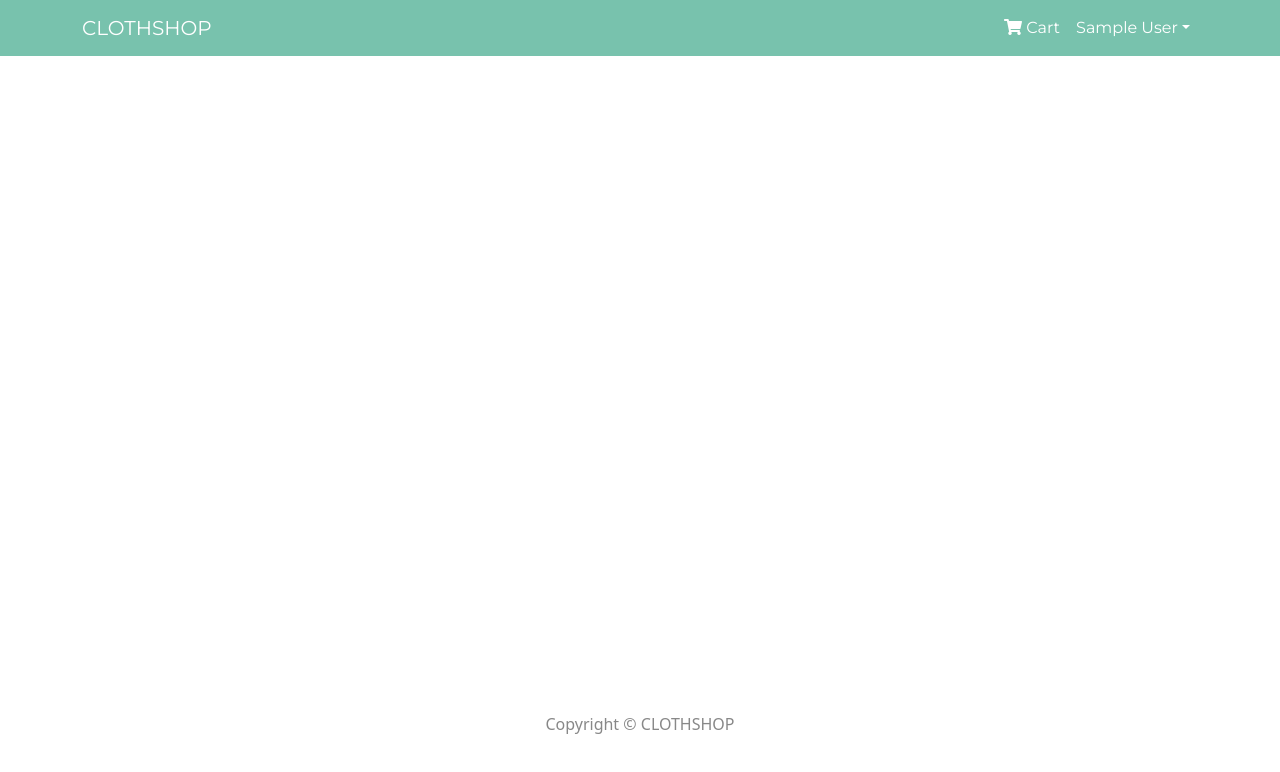
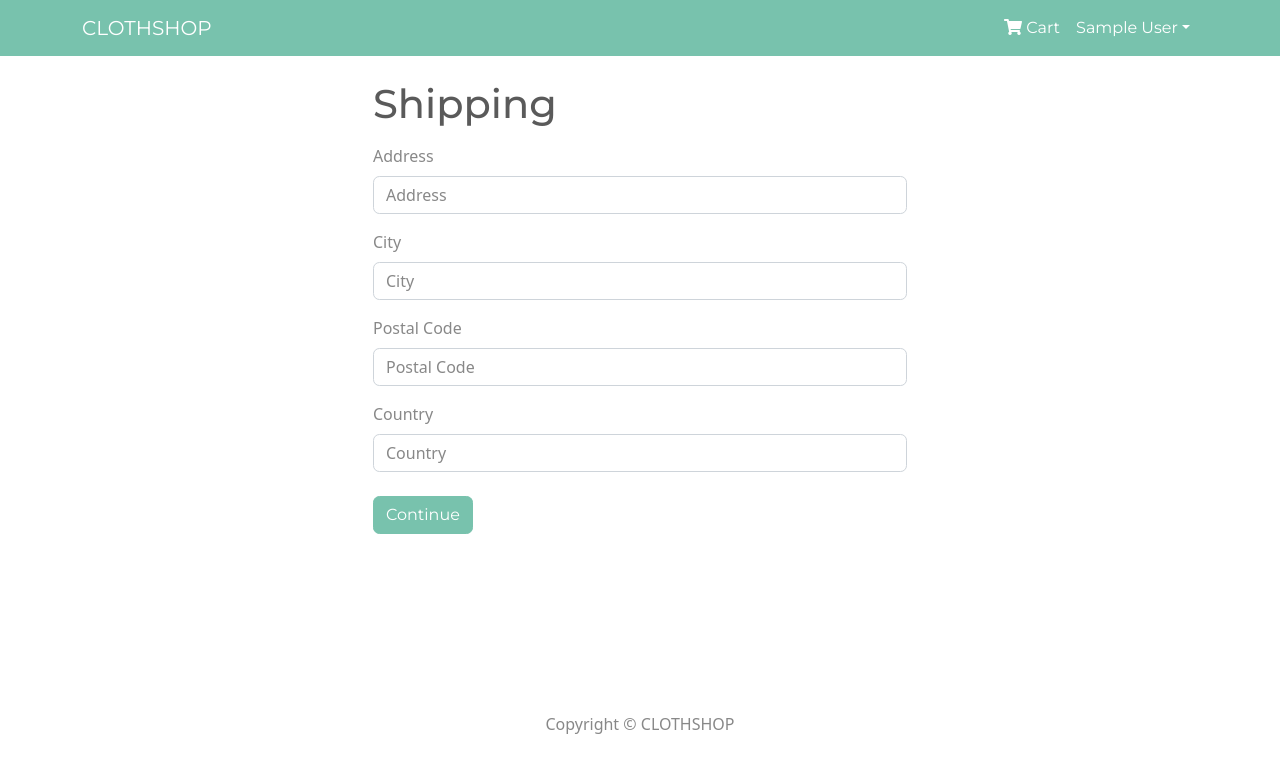
Before and after one commit to saidMounaim/cloth-shop, a React (Create React App) app in the folder frontend/: page /shipping in a window 1280 px wide. Shown: the top 772 px of the page. Built offline with nearby package versions, Linux system fonts and the light colour scheme; sample sign-in values are in the browser's storage.

Commit message:
Add Shipping Screen

```diff
--- a/frontend/src/App.js
+++ b/frontend/src/App.js
@@ -9,6 +9,7 @@
 import RegisterScreen from "./screens/RegisterScreen";
 import ProfileScreen from "./screens/ProfileScreen";
 import ProtectedRoute from "./components/ProtectedRoute";
+import ShippingScreen from "./screens/ShippingScreen";
 
 const App = () => {
   return (
@@ -25,6 +26,9 @@
             <Route path="/profile" element={<ProtectedRoute />}>
               <Route path="/profile" element={<ProfileScreen />} />
             </Route>
+            <Route path="/shipping" element={<ProtectedRoute />}>
+              <Route path="/shipping" element={<ShippingScreen />} />
+            </Route>
           </Routes>
         </Container>
       </main>
--- a/frontend/src/screens/CartScreen.js
+++ b/frontend/src/screens/CartScreen.js
@@ -1,4 +1,4 @@
-import React, { useEffect } from "react";
+import React from "react";
 import {
   ListGroup,
   Row,
@@ -9,13 +9,18 @@
   Card,
 } from "react-bootstrap";
 import { useSelector, useDispatch } from "react-redux";
-import { Link } from "react-router-dom";
+import { Link, useNavigate } from "react-router-dom";
 import Message from "../components/Message";
 import { addToCart, removeFromCart } from "../redux/actions/cartActions";
 
 const CartScreen = () => {
+  let navigate = useNavigate();
   const dispatch = useDispatch();
   const cartItems = useSelector((state) => state.cart.cartItems);
+
+  const checkoutHandler = () => {
+    navigate("/shipping");
+  };
 
   return (
     <>
@@ -96,7 +101,12 @@
                     </h5>
                   </ListGroup.Item>
                   <ListGroup.Item>
-                    <Button className="w-100 p-2" variant="primary">
+                    <Button
+                      className="w-100 p-2"
+                      variant="primary"
+                      disabled={cartItems.length === 0}
+                      onClick={checkoutHandler}
+                    >
                       PROCEED TO CHECKOUT
                     </Button>
                   </ListGroup.Item>
--- a/frontend/src/screens/RegisterScreen.js
+++ b/frontend/src/screens/RegisterScreen.js
@@ -34,7 +34,6 @@
       confirmPassword === password
     ) {
       dispatch(register(name, email, password));
-      navigate("/");
     }
   };
 
--- /dev/null
+++ b/frontend/src/screens/ShippingScreen.js
@@ -0,0 +1,59 @@
+import React, { useState } from "react";
+import { Button, Form } from "react-bootstrap";
+import FormContainer from "../components/FormContainer";
+
+const ShippingScreen = () => {
+  const [address, setAddress] = useState("");
+  const [city, setCity] = useState("");
+  const [postalCode, setPostalCode] = useState("");
+  const [country, setCountry] = useState("");
+
+  return (
+    <FormContainer>
+      <h1>Shipping</h1>
+      <Form>
+        <Form.Group className="py-2" controlId="address">
+          <Form.Label>Address</Form.Label>
+          <Form.Control
+            type="text"
+            placeholder="Address"
+            value={address}
+            onChange={(e) => setAddress(e.target.value)}
+          ></Form.Control>
+        </Form.Group>
+        <Form.Group className="py-2" controlId="city">
+          <Form.Label>City</Form.Label>
+          <Form.Control
+            type="text"
+            placeholder="City"
+            value={city}
+            onChange={(e) => setCity(e.target.value)}
+          ></Form.Control>
+        </Form.Group>
+        <Form.Group className="py-2" controlId="postalcode">
+          <Form.Label>Postal Code</Form.Label>
+          <Form.Control
+            type="text"
+            placeholder="Postal Code"
+            value={postalCode}
+            onChange={(e) => setPostalCode(e.target.value)}
+          ></Form.Control>
+        </Form.Group>
+        <Form.Group className="py-2" controlId="country">
+          <Form.Label>Country</Form.Label>
+          <Form.Control
+            type="text"
+            placeholder="Country"
+            value={country}
+            onChange={(e) => setCountry(e.target.value)}
+          ></Form.Control>
+        </Form.Group>
+        <Button className="mt-3" type="submit" variant="primary">
+          Continue
+        </Button>
+      </Form>
+    </FormContainer>
+  );
+};
+
+export default ShippingScreen;
```
